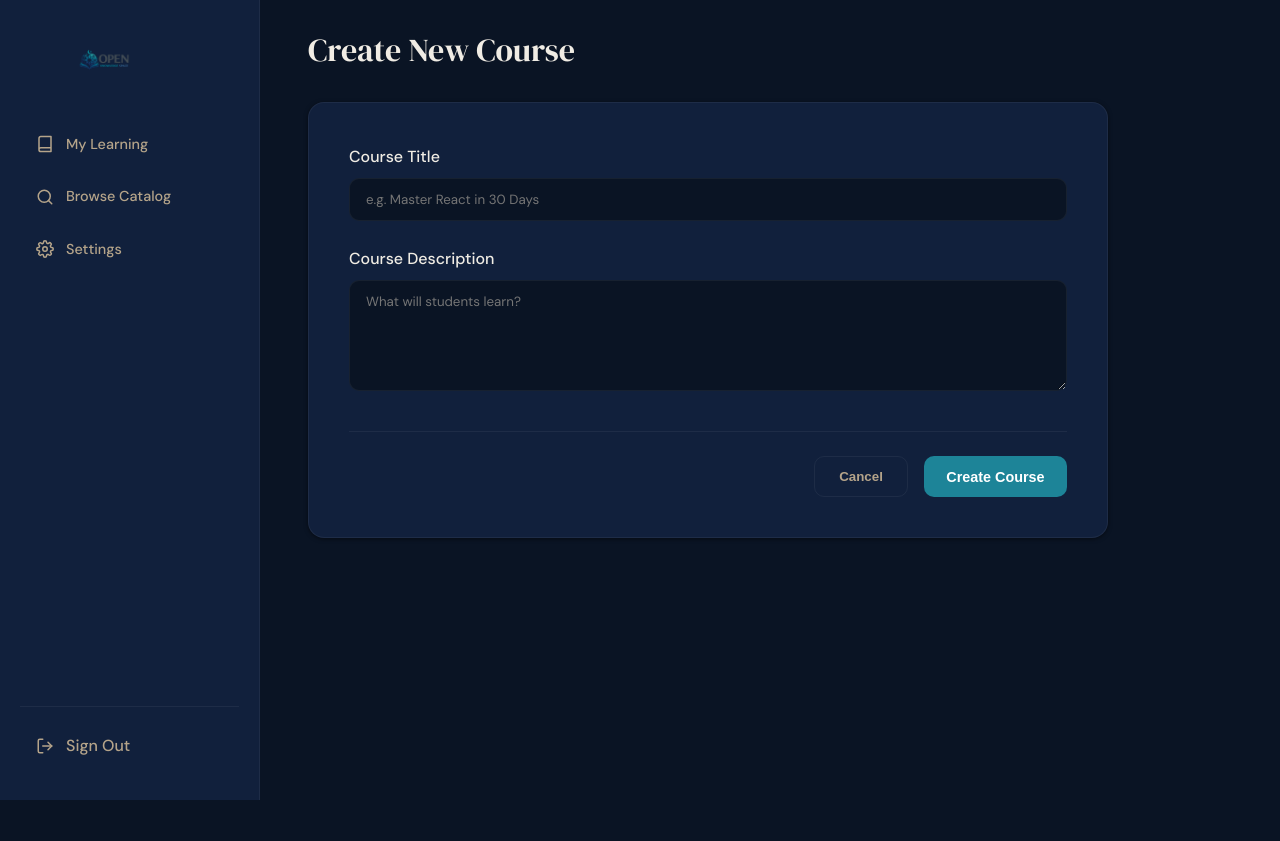
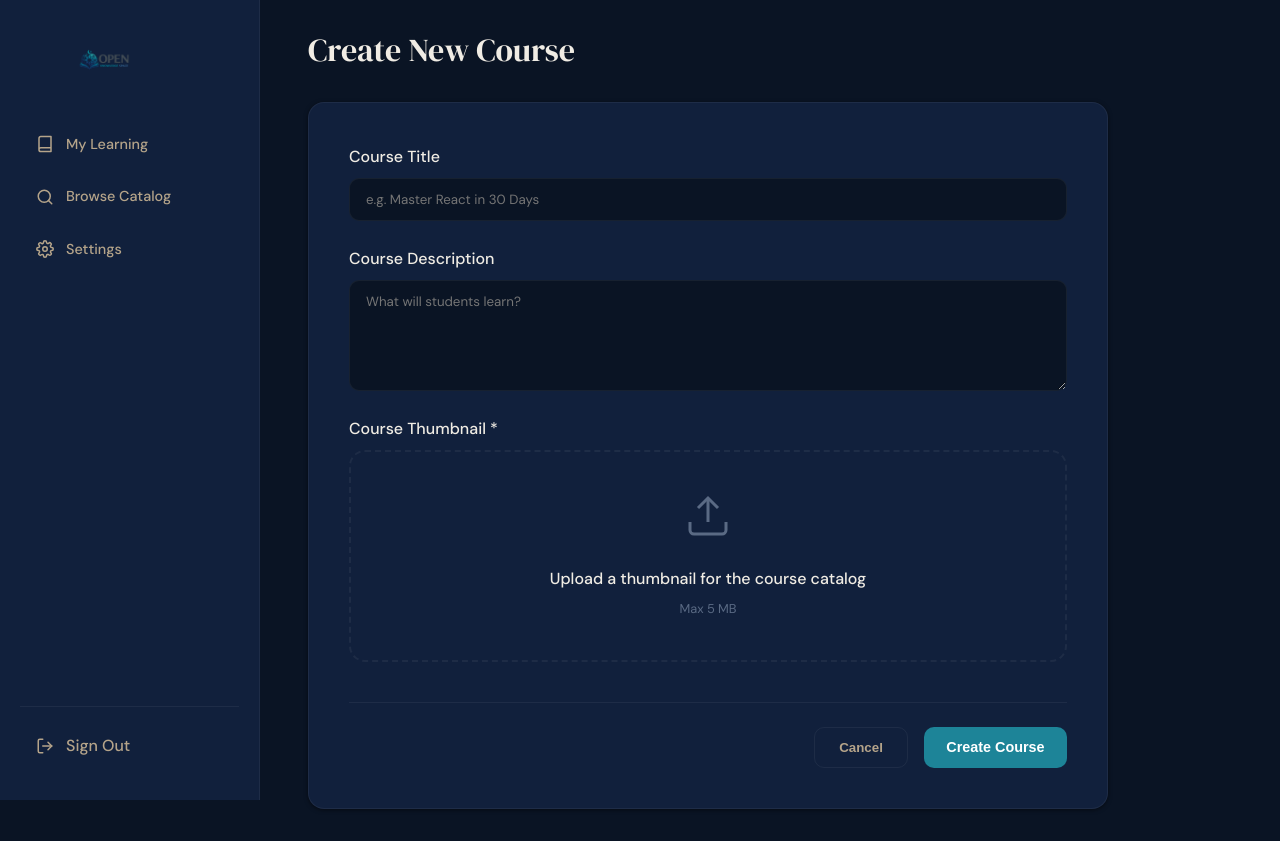
Before and after one commit to abdulgafurissah/openknowledgespace, a Next.js app: page /dashboard/courses/new in a window 1280 px wide. Before the commit the page ends 800 px from the top, so only its background shows below. Built offline with nearby package versions, Linux system fonts and the light colour scheme; no server answers; sample sign-in values are in the browser's storage.

Commit message:
feat: require thumbnails for courses and marketplace items

```diff
--- a/src/app/(admin)/dashboard/courses/new/page.tsx
+++ b/src/app/(admin)/dashboard/courses/new/page.tsx
@@ -2,6 +2,7 @@
 
 import { useState } from "react";
 import { useRouter } from "next/navigation";
+import DriveUploader, { DriveUploadResult } from "@/components/DriveUploader";
 import styles from "../../../admin.module.css";
 import formStyles from "./form.module.css";
 
@@ -9,6 +10,7 @@ export default function CreateCourse() {
   const router = useRouter();
   const [title, setTitle] = useState("");
   const [description, setDescription] = useState("");
+  const [thumbResult, setThumbResult] = useState<DriveUploadResult | null>(null);
   const [loading, setLoading] = useState(false);
   const [error, setError] = useState<string | null>(null);
 
@@ -18,10 +20,21 @@ export default function CreateCourse() {
     setError(null);
 
     try {
+      if (!thumbResult) {
+        setError("Please upload a thumbnail image.");
+        setLoading(false);
+        return;
+      }
+
       const res = await fetch('/api/courses', {
         method: 'POST',
         headers: { 'Content-Type': 'application/json' },
-        body: JSON.stringify({ title, description }),
+        body: JSON.stringify({
+          title,
+          description,
+          thumbnailUrl: thumbResult.viewUrl,
+          thumbnailDriveId: thumbResult.fileId
+        }),
       });
 
       const data = await res.json();
@@ -76,6 +89,16 @@ export default function CreateCourse() {
             />
           </div>
 
+          <div className={formStyles.formGroup}>
+            <label>Course Thumbnail *</label>
+            <DriveUploader
+              accept="image/*"
+              label="Upload a thumbnail for the course catalog"
+              onUploadComplete={result => setThumbResult(result)}
+              maxSizeMB={5}
+            />
+          </div>
+
           <div className={formStyles.formActions}>
             <button
               type="button"
@@ -87,7 +110,7 @@ export default function CreateCourse() {
             <button
               type="submit"
               className={styles.primaryAction}
-              disabled={loading || !title}
+              disabled={loading || !title || !thumbResult}
             >
               {loading ? "Creating..." : "Create Course"}
             </button>
--- a/src/app/api/courses/route.ts
+++ b/src/app/api/courses/route.ts
@@ -10,7 +10,7 @@ export async function POST(req: NextRequest) {
     return NextResponse.json({ error: "Unauthorized" }, { status: 401 });
   }
 
-  const { title, description } = await req.json();
+  const { title, description, thumbnailUrl, thumbnailDriveId } = await req.json();
   if (!title) {
     return NextResponse.json({ error: "Title is required" }, { status: 400 });
   }
@@ -20,6 +20,8 @@ export async function POST(req: NextRequest) {
     .values({
       title,
       description: description || null,
+      thumbnailUrl: thumbnailUrl || null,
+      thumbnailDriveId: thumbnailDriveId || null,
       instructorId: session.user.id,
     })
     .returning();
```
Also changed, not shown: src/app/(admin)/dashboard/marketplace/page.tsx (+6 -2 lines).
